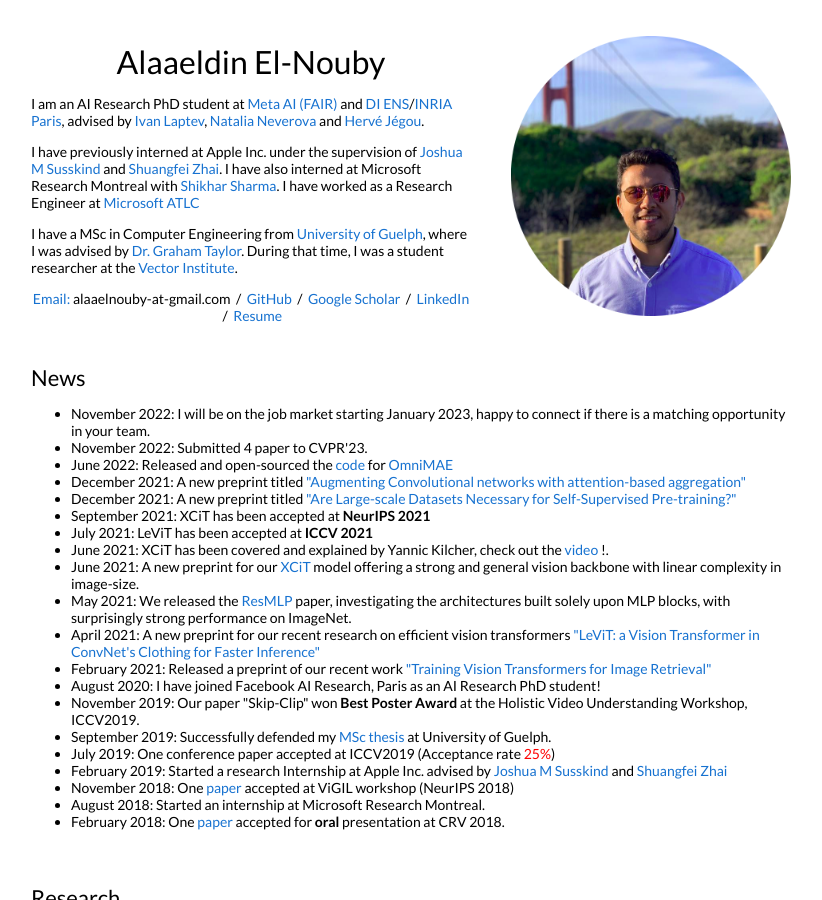
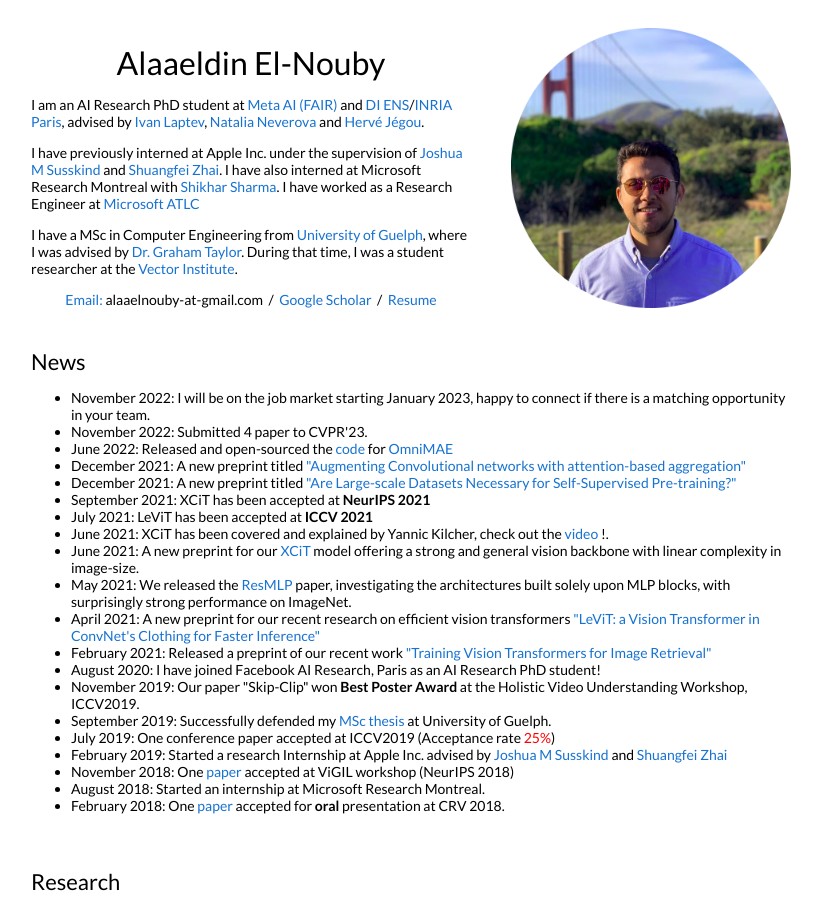
Before and after one commit to aelnouby/aelnouby.github.io, a Jekyll site: the page built from _posts/2022-05-5-omnimae.markdown, in a window 1280 px wide and 900 px high. Shown: the whole window, without its empty margins (229-1051 px from the left). Built offline with Jekyll 4.4.1, drawn with Linux system fonts in a browser that asks for light colours.

Commit message:
Update default.html

```diff
--- a/_layouts/default.html
+++ b/_layouts/default.html
@@ -65,9 +65,9 @@
                             </p>
               <p style="text-align:center">
                 <a target="_blank" href=""> Email:</a> alaaelnouby-at-gmail.com &nbsp;/&nbsp;
-                <a href="https://github.com/aelnouby">GitHub</a> &nbsp;/&nbsp;
+<!--                 <a href="https://github.com/aelnouby">GitHub</a> &nbsp;/&nbsp; -->
                 <a href="https://scholar.google.com/citations?user=jxpBMwwAAAAj">Google Scholar</a> &nbsp;/&nbsp;
-                <a href="http://linkedin.com/in/alaa-el-nouby-1b6496b9"> LinkedIn </a> &nbsp;/&nbsp;
+<!--                 <a href="http://linkedin.com/in/alaa-el-nouby-1b6496b9"> LinkedIn </a> &nbsp;/&nbsp; -->
                 <a href="static/resume_alaa.pdf">Resume</a>
               </p>
             </td>
```
